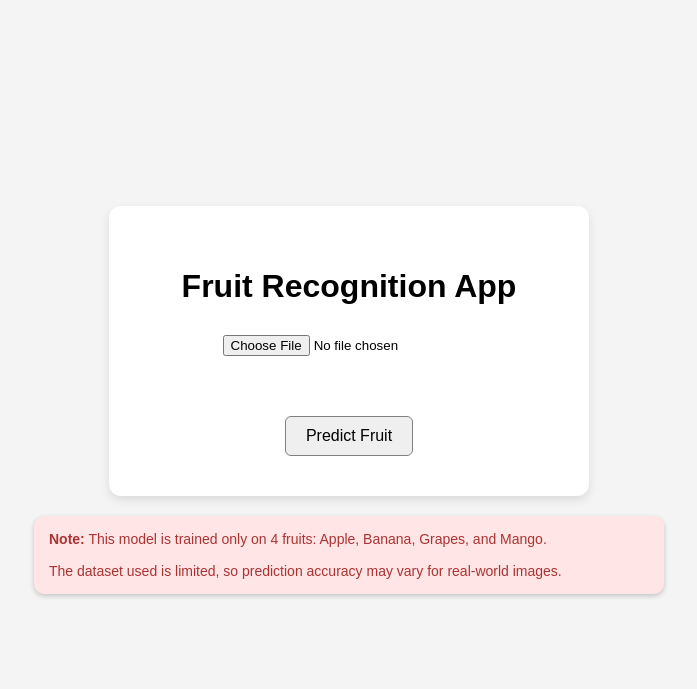
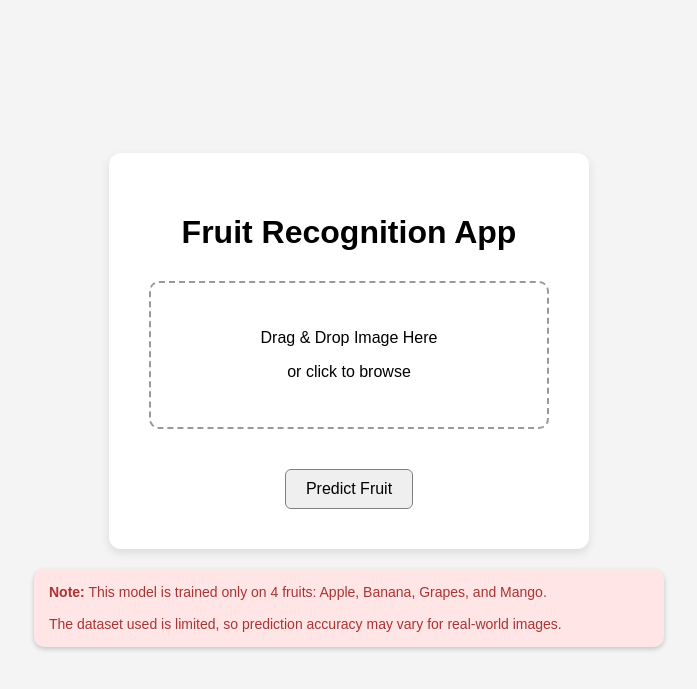
Before and after one commit to Kamal-Bhagchandani/fruit-recognition-app, a Flask app: page / in a window 1280 px wide. Shown: the top 689 px of the page, without its empty margins (291-988 px from the left). Run offline with Flask 3, Linux system fonts and the light colour scheme.

Commit message:
Add drag and drop image upload support

```diff
--- a/app/static/script.js
+++ b/app/static/script.js
@@ -2,18 +2,77 @@ const imageInput = document.getElementById("fruit_image");
 
 const previewImage = document.getElementById("preview-image");
 
+// Loading text during prediction
 const form = document.querySelector("form");
 
-form.addEventListener("submit", () => {
+const errorMessage = document.getElementById("error-message");
+
+form.addEventListener("submit", function(event) {
+    if (!imageInput.files.length) {
+        event.preventDefault();
+        errorMessage.innerText = "Please upload an image first.";
+        return;
+    }
+
+    errorMessage.innerText = "";
+
     const button = document.querySelector("button");
     button.innerText = "Predicting...";
 });
 
+const uploadBox = document.getElementById("upload-box");
+
+// Show image preview
+function showPreview(file) {
+    previewImage.src = URL.createObjectURL(file);
+    previewImage.style.display = "block";
+}
+
+
+// File input preview
 imageInput.addEventListener("change", function(event) {
     const file = event.target.files[0];
 
+    errorMessage.innerText = "";
+
     if (file) {
-        previewImage.src = URL.createObjectURL(file);
-        previewImage.style.display = "block";
+        showPreview(file);
+    }
+    else {
+        // Hide preview if no file selected
+        previewImage.style.display = "none";
+        previewImage.src = "#";
     }
 });
+
+
+// Prevent browser from opening file
+uploadBox.addEventListener("dragover", function(event) {
+    event.preventDefault();
+    uploadBox.classList.add("dragging");
+    errorMessage.innerText = "";
+});
+
+
+// Remove dragging style
+uploadBox.addEventListener("dragleave", function() {
+    uploadBox.classList.remove("dragging");
+});
+
+
+// Handle dropped file
+uploadBox.addEventListener("drop", function(event) {
+    event.preventDefault();
+
+    uploadBox.classList.remove("dragging");
+
+    const file = event.dataTransfer.files[0];
+
+    if (file) {
+        // Assign dropped file to input
+        imageInput.files = event.dataTransfer.files;
+
+        // Show preview
+        showPreview(file);
+    }
+});
--- a/app/static/style.css
+++ b/app/static/style.css
@@ -24,6 +24,42 @@ body {
 
 .container:hover {
     transform: translateY(-3px);
+}
+
+.upload-box {
+    border: 2px dashed #999;
+
+    border-radius: 10px;
+
+    padding: 30px;
+
+    display: block;
+
+    cursor: pointer;
+
+    margin-bottom: 20px;
+
+    transition: 0.3s ease;
+}
+
+.upload-box:hover {
+    background-color: #f9f9f9;
+}
+
+.upload-box input {
+    display: none;
+}
+
+.dragging {
+    background-color: #f0f0f0;
+
+    border-color: #333;
+}
+
+#error-message {
+    color: red;
+    margin-top: 10px;
+    font-size: 14px;
 }
 
 .note-box {
--- a/app/templates/index.html
+++ b/app/templates/index.html
@@ -12,7 +12,15 @@
         <h1>Fruit Recognition App</h1>
 
         <form action="/predict" method="POST" enctype="multipart/form-data">
-            <input type="file" name="fruit_image" id="fruit_image" accept="image/*" required>
+
+            <label for="fruit_image" class="upload-box" id="upload-box">
+                <p>Drag & Drop Image Here</p>
+
+                <p>or click to browse</p>
+
+                <input type="file" name="fruit_image" id="fruit_image" accept="image/*">
+            </label>
+            <p id="error-message"></p>
 
             <!-- Image Preview -->
             <div class="preview-container">
```
